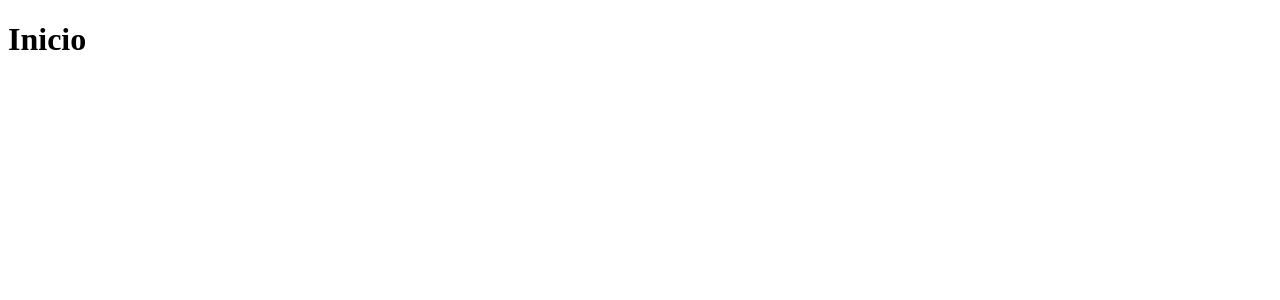
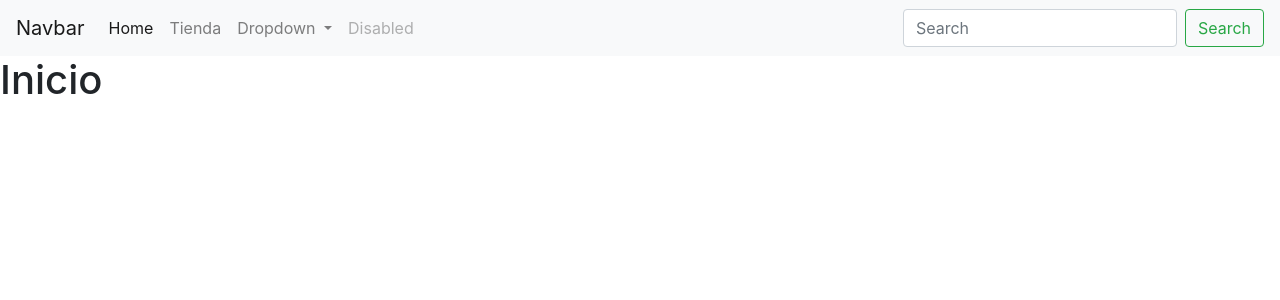
Before and after one commit to tenchujona/primeraweb, a Django app: page / in a window 1280 px wide. Before the commit the part shown is almost empty. Shown: the top 300 px of the page. Run offline with Django 4.2, Linux system fonts and the light colour scheme.

Commit message:
navbar y cards

```diff
--- a/raigekiweb/templates/index.html
+++ b/raigekiweb/templates/index.html
@@ -2,9 +2,45 @@
 <html lang="en">
 <head>
     <meta charset="UTF-8">
-    <title>Inicio</title>
+    <title>Inicio</title><link rel="stylesheet" href="https://cdn.jsdelivr.net/npm/bootstrap@4.6.2/dist/css/bootstrap.min.css" integrity="sha384-xOolHFLEh07PJGoPkLv1IbcEPTNtaed2xpHsD9ESMhqIYd0nLMwNLD69Npy4HI+N" crossorigin="anonymous">
 </head>
 <body>
+<nav class="navbar navbar-expand-lg navbar-light bg-light">
+  <a class="navbar-brand" href="#">Navbar</a>
+  <button class="navbar-toggler" type="button" data-toggle="collapse" data-target="#navbarSupportedContent" aria-controls="navbarSupportedContent" aria-expanded="false" aria-label="Toggle navigation">
+    <span class="navbar-toggler-icon"></span>
+  </button>
+
+  <div class="collapse navbar-collapse" id="navbarSupportedContent">
+    <ul class="navbar-nav mr-auto">
+      <li class="nav-item active">
+        <a class="nav-link" href="#">Home <span class="sr-only">(current)</span></a>
+      </li>
+      <li class="nav-item">
+        <a class="nav-link" href="/products/">Tienda</a>
+      </li>
+      <li class="nav-item dropdown">
+        <a class="nav-link dropdown-toggle" href="#" role="button" data-toggle="dropdown" aria-expanded="false">
+          Dropdown
+        </a>
+        <div class="dropdown-menu">
+          <a class="dropdown-item" href="#">Action</a>
+          <a class="dropdown-item" href="#">Another action</a>
+          <div class="dropdown-divider"></div>
+          <a class="dropdown-item" href="#">Something else here</a>
+        </div>
+      </li>
+      <li class="nav-item">
+        <a class="nav-link disabled">Disabled</a>
+      </li>
+    </ul>
+    <form class="form-inline my-2 my-lg-0">
+      <input class="form-control mr-sm-2" type="search" placeholder="Search" aria-label="Search">
+      <button class="btn btn-outline-success my-2 my-sm-0" type="submit">Search</button>
+    </form>
+  </div>
+</nav>
 <h1>Inicio</h1>
-</body>
+</body><script src="https://cdn.jsdelivr.net/npm/jquery@3.5.1/dist/jquery.slim.min.js" integrity="sha384-DfXdz2htPH0lsSSs5nCTpuj/zy4C+OGpamoFVy38MVBnE+IbbVYUew+OrCXaRkfj" crossorigin="anonymous"></script>
+<script src="https://cdn.jsdelivr.net/npm/bootstrap@4.6.2/dist/js/bootstrap.bundle.min.js" integrity="sha384-Fy6S3B9q64WdZWQUiU+q4/2Lc9npb8tCaSX9FK7E8HnRr0Jz8D6OP9dO5Vg3Q9ct" crossorigin="anonymous"></script>
 </html>
```
Also changed, not shown: raigekiweb/templates/productos.html (+15 -3 lines).
